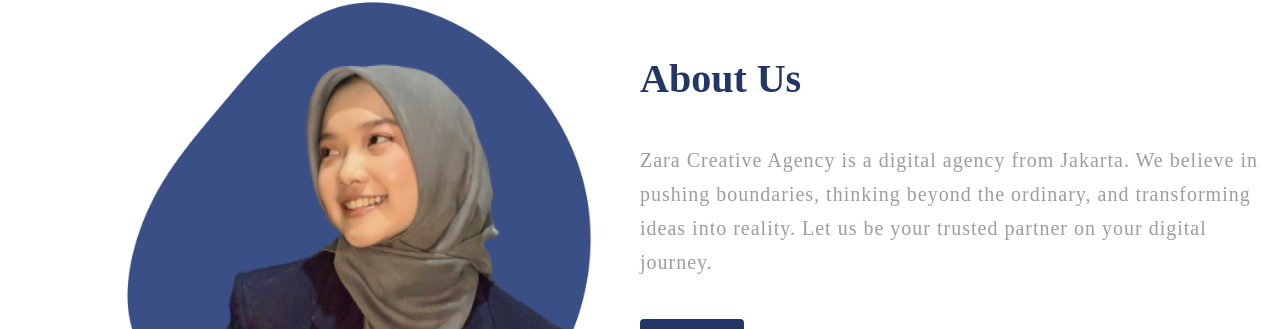
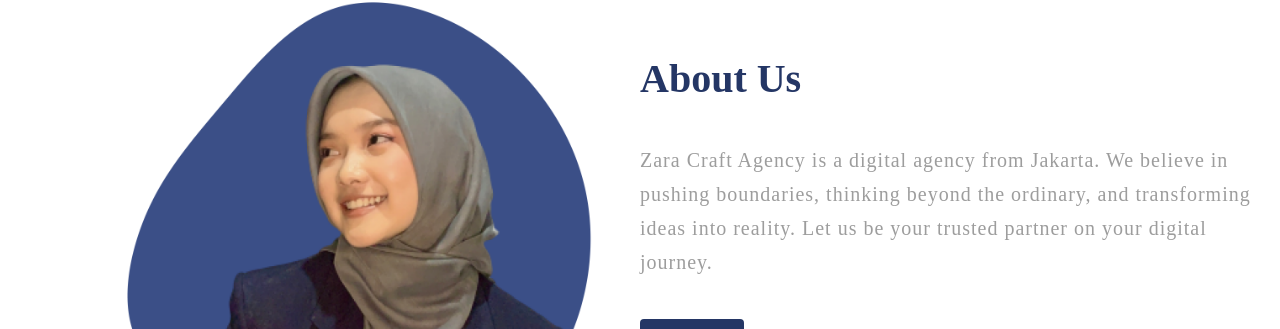
Before and after one commit to 4rthemis/agency-page, a React (Create React App) app: page / in a window 1280 px wide. Shown: the part 877-1206 px from the top of the page. Built offline with nearby package versions, Linux system fonts and the light colour scheme.

Commit message:
revision

```diff
--- a/src/components/About/About.jsx
+++ b/src/components/About/About.jsx
@@ -39,7 +39,7 @@ const AboutComponent = () => {
             data-aos-duration="800"
             className="text-gray-700 justify-content-center"
           >
-            Zara Creative Agency is a digital agency from Jakarta. We believe in
+            Zara Craft Agency is a digital agency from Jakarta. We believe in
             pushing boundaries, thinking beyond the ordinary, and transforming
             ideas into reality. Let us be your trusted partner on your digital
             journey.
```
